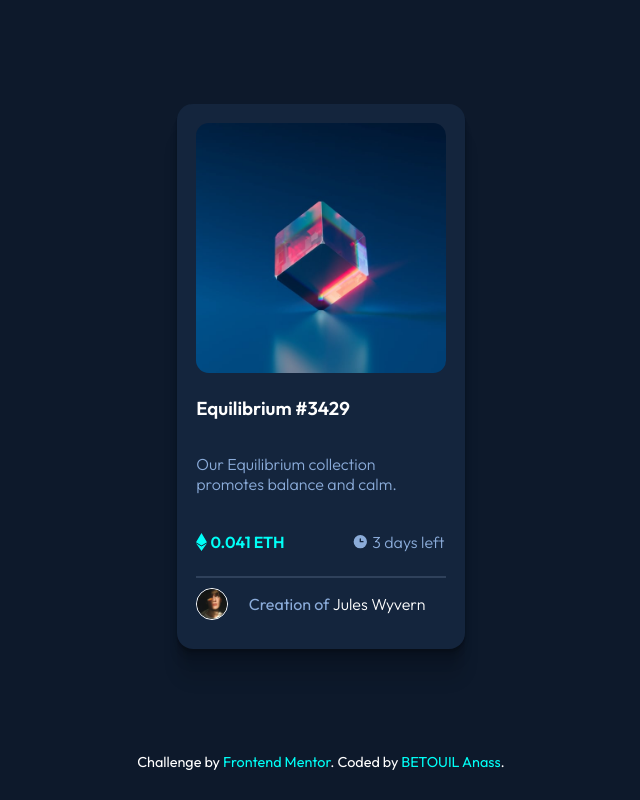
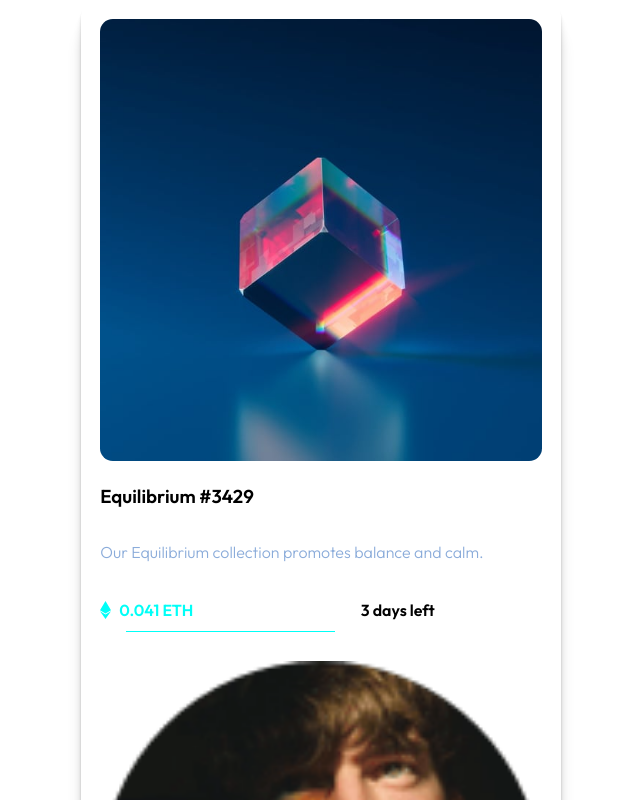
Before and after one commit to Xellerium/NFT-Preview-card---FrontEndMentor---Newbie, a plain HTML site: page index.html in a window 1280 px wide. Shown: the top 800 px of the page, without its empty margins (319-959 px from the left). Drawn offline with Linux system fonts and the light colour scheme.

Commit message:
Update main.css

```diff
--- a/scss/main.css
+++ b/scss/main.css
@@ -24,8 +24,8 @@ body {
   -ms-grid-rows: 1fr auto;
       grid-template-rows: 1fr auto;
   font-family: "Outfit", sans-serif;
-  background: #0d192b;
-  color: white;
+  background: white;
+  color: black;
 }
 
 img {
@@ -42,7 +42,7 @@ a {
 }
 
 .card {
-  background: #14253d;
+  background: white;
   max-width: 18em;
   overflow: hidden;
   padding: 1.2em;
@@ -97,7 +97,7 @@ a {
 }
 
 .card > .details > .nft-number > a {
-  color: white;
+  color: black;
 }
 
 .card > .details > .nft-number > a:hover {
@@ -117,46 +117,65 @@ a {
 .card > .details > .cost::before {
   vertical-align: middle;
   content: url(../images/icon-ethereum.svg);
-  margin-right: 0.2em;
+  margin-right: 0.5em;
 }
 
-.card > .details > .duration {
-  font-weight: 300;
-  color: #8bacda;
+.card > .details > .cost > a {
+  color: #00fff7;
+  text-decoration: none;
 }
 
-.card > .details > .duration::before {
-  vertical-align: middle;
-  content: url(../images/icon-clock.svg);
-  margin-right: 0.2em;
+.card > .details > .cost > a:hover {
+  color: #00fff7;
 }
 
-.card > .creator-section {
-  border-top: 2px solid #2f415b;
+.card > .details > .cost::after {
+  content: "";
+  height: 1px;
+  background: #00fff7;
+  display: block;
+  width: 80%;
+  margin: 0.5em auto;
 }
 
-.card > .creator-section > .picture {
-  width: 2em;
-  -ms-flex-item-align: center;
-      -ms-grid-row-align: center;
-      align-self: center;
-  border: 1px solid white;
-  border-radius: 50%;
+.card > .details > .cost > .amount {
+  font-size: 2rem;
+  font-weight: 400;
+  margin-top: 1em;
 }
 
-.card > .creator-section > p {
-  -ms-grid-column: 2;
-  -ms-grid-column-span: 1;
-  grid-column: 2/3;
-  color: #8bacda;
+@media (min-width: 30em) {
+  .card {
+    max-width: 20em;
+  }
 }
 
-.card > .creator-section > p span {
-  color: white;
-  font-weight: 300;
+@media (min-width: 40em) {
+  .card {
+    max-width: 22em;
+  }
 }
 
-.card > .creator-section > p span:hover {
-  color: #00fff7;
+@media (min-width: 50em) {
+  .card {
+    max-width: 24em;
+  }
 }
-/*# sourceMappingURL=main.css.map */
+
+@media (min-width: 60em) {
+  .card {
+    max-width: 26em;
+  }
+}
+
+@media (min-width: 70em) {
+  .card {
+    max-width: 28em;
+  }
+}
+
+@media (min-width: 80em) {
+  .card {
+    max-width: 30em;
+  }
+}
```
